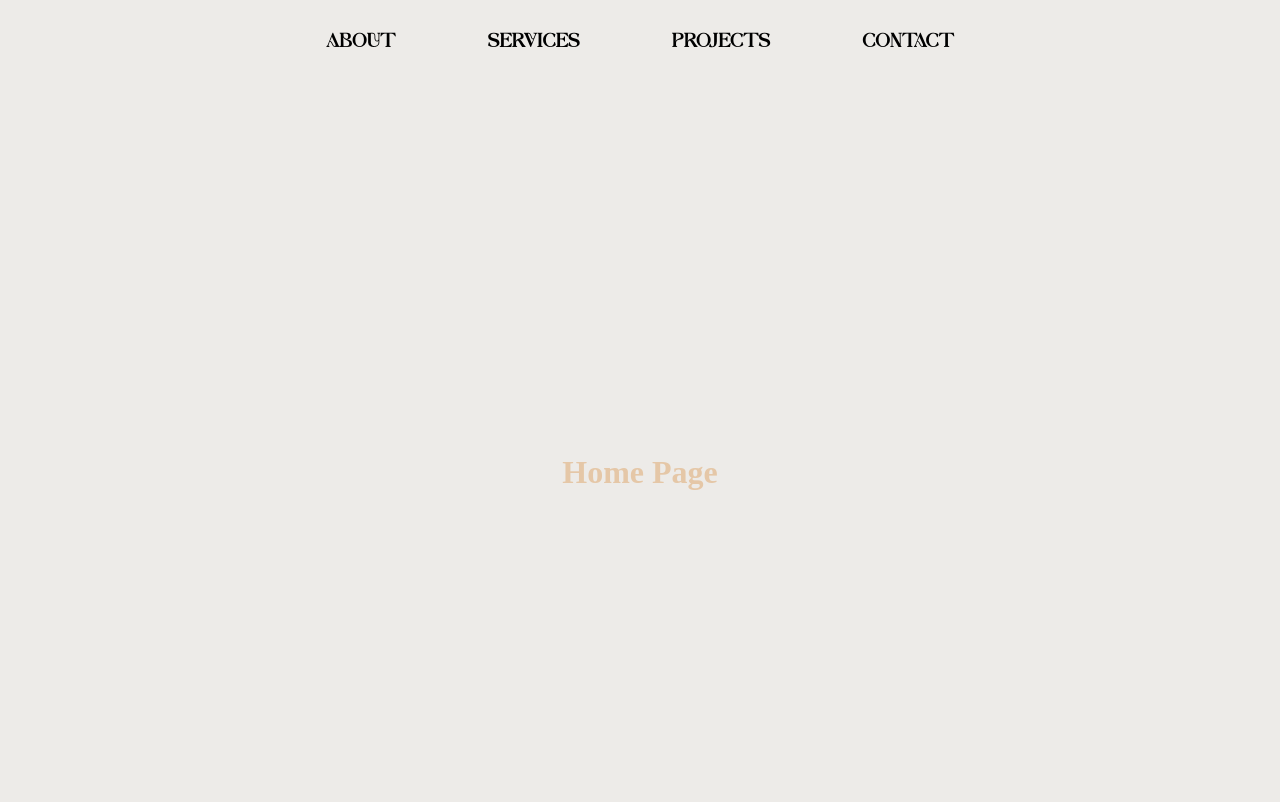
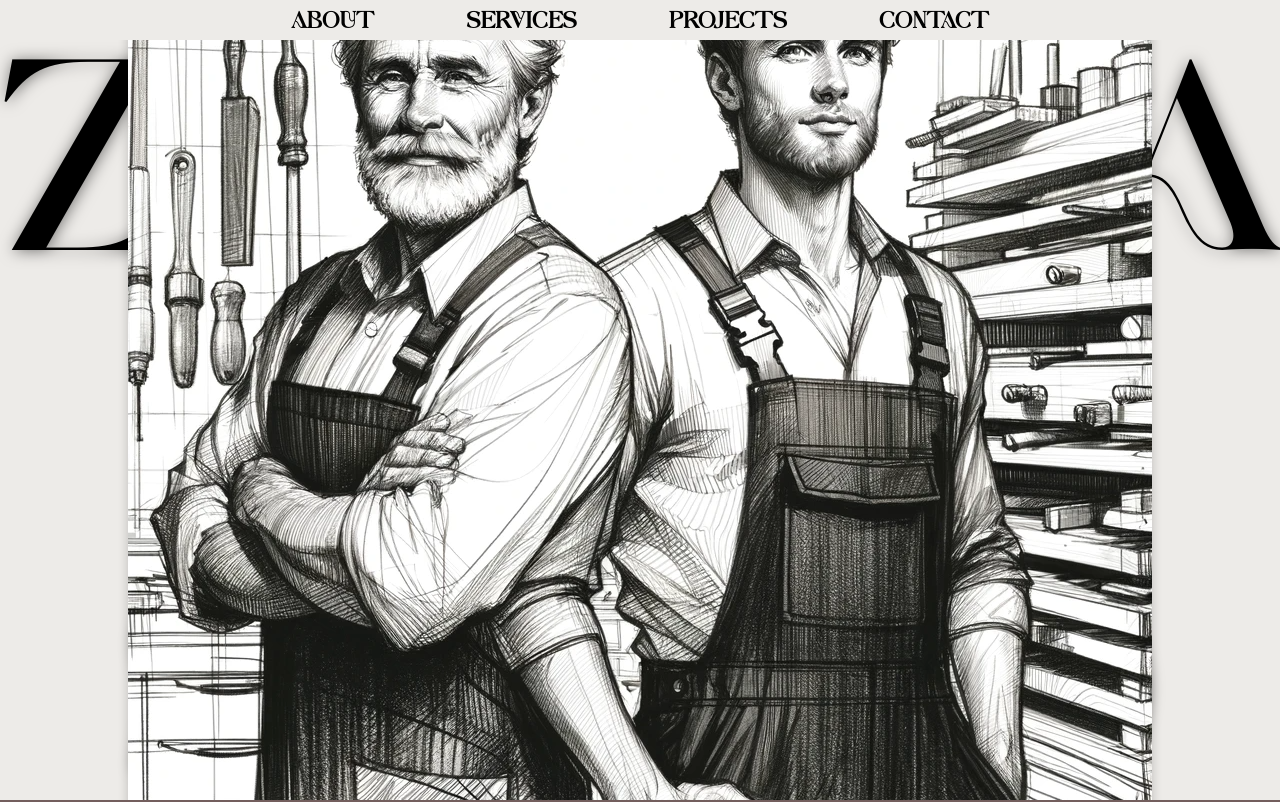
Before and after one commit to blorty/zabotta, a React (Create React App) app: page / in a window 1280 px wide. Shown: the top 802 px of the page. Built offline with nearby package versions, Linux system fonts and the light colour scheme.

Commit message:
animations

```diff
--- a/src/App.js
+++ b/src/App.js
@@ -7,9 +7,9 @@ import './App.css';
 
 import { mainTheme } from './CustomColors';
 
-import NavbarRender from './components/NavbarRender';
-import HomeRender from './components/HomeRender';
-import FooterRender from './components/FooterRender';
+import NavbarRender from './components/Navbar';
+import HomeRender from './components/Home';
+import FooterRender from './components/Footer';
 
 const Container = styled.div`
   background: ${({ theme }) => theme.bgDune};
--- a/src/components/FooterRender.js
+++ b/src/components/Footer.js
@@ -110,7 +110,7 @@ const FooterRender = () => {
     return (
         <FooterContainer>
             <FooterWrapper>
-                <Logo>Logo</Logo>
+                {/* <Logo>Logo</Logo> */}
                 <Footer as={motion.div} variants={footerVariants} initial="hidden" animate="visible">
                     <FooterLink as={motion.a} variants={linkVariants} href="/about" whileHover={{ scale: 1.25 }}>About</FooterLink>
                     <FooterLink as={motion.a} variants={linkVariants} href="/services" whileHover={{ scale: 1.25 }}>Services</FooterLink>
--- /dev/null
+++ b/src/components/Home.js
@@ -0,0 +1,187 @@
+import React, { useEffect, useState } from 'react';
+import styled from 'styled-components';
+import { motion } from 'framer-motion';
+
+import Headshot from '../Images/HS2.png';
+
+// Page container
+const HomeContainer = styled(motion.div)`
+    position: relative;
+    display: flex;
+    flex-direction: column;
+    align-items: center;
+    justify-content: center;
+    background-color: ${({ theme }) => theme.bgStone};
+    height: calc(100vh - 40px); // Subtracting the top and bottom padding
+    overflow: hidden; // Prevents any child content from causing overflow
+`;
+
+// Section container
+const Section = styled(motion.section)`
+    padding: 50px 0;
+    display: flex;
+    flex-direction: column;
+    align-items: center;
+    background-color: ${({ theme }) => theme.bgStone};
+`;
+
+// Header text container
+const HeaderTextContainer = styled(motion.div)` // Changed to motion.div
+    font-family: 'TitleFont', sans-serif;
+    position: absolute;
+    top: -50px; // Adjust as necessary
+    left: 0;
+    right: 0;
+    display: flex;
+    align-items: center;
+    justify-content: center;
+    z-index: 1; // Ensure this is below the image z-index
+    color: black; // Text color
+    font-size: 14em; // This font size is very large; you might want to reduce it
+    padding: 10px 10px; // Add some padding
+    cursor: default; // Prevent the cursor from changing to a text selection cursor
+    user-select: none; // Prevent text selection
+    overflow: hidden; // Added to prevent overflow issues
+    text-shadow: 1px 1px 15px rgba(0,0,0,0.5); // Adjust color and opacity as needed
+
+`;
+
+// Header Footer container
+const HeaderFooterContainer = styled(motion.div)`
+    font-family: 'TitleFont', sans-serif;
+    position: absolute;
+    bottom: -50px; // Positioned at the bottom of the HomeContainer
+    left: 0;
+    right: 0;
+    display: flex;
+    align-items: center;
+    justify-content: center;
+    z-index: 1; // Make sure it's above the background but below other elements if necessary
+    color: black; // Text color
+    font-size: 14em; // This font size is very large; you might want to reduce it
+    padding: 10px 10px; // Add some padding
+    cursor: default; // Prevent the cursor from changing to a text selection cursor
+    user-select: none; // Prevent text selection
+    overflow: hidden; // Added to prevent overflow issues
+    text-shadow: 1px 1px 15px rgba(0,0,0,0.5); // Adjust color and opacity as needed
+`;
+
+// Headshot container
+const HeadshotContainer = styled.div`
+    position: relative;
+    width: 100%;
+    height: auto;
+    overflow: hidden;
+    z-index: 2;
+    box-shadow: 0 0 10px 0 rgba(0, 0, 0, 0.2);
+`;
+
+
+
+// Header text animation variants
+const headerTextVariants = {
+    hidden: { x: '100vw', opacity: 0 },
+    visible: {
+        x: 0,
+        opacity: 1,
+        transition: { type: 'spring', stiffness: 100, damping: 15, duration: 0.3 },
+    },
+};
+
+const headerFooterVariants = {
+    hidden: { x: '-100vw', opacity: 0 },
+    visible: {
+        x: 0,
+        opacity: 1,
+        transition: { type: 'spring', stiffness: 100, damping: 15, duration: 0.3 },
+    },
+};
+
+
+const headshotVariants = {
+    hidden: {
+      y: '-100vh', // Start below the screen
+      scale: 5, // Start scaled down
+      opacity: 0, // Start invisible
+    },
+    visible: {
+      y: 0, // End at its original position
+      scale: 1, // Scale up to full size
+      opacity: 1, // Fade in
+        transition: {
+            type: 'spring',
+            stiffness: 120,
+            damping: 20,
+            delay: 0.35, // Delay the start to ensure it comes after the preloader
+        },
+    },
+};
+
+
+// HomePage component
+const HomePage = () => {
+    const [showHeadshot, setShowHeadshot] = useState(false);
+    const [showHeaderText, setShowHeaderText] = useState(false);
+    const [showHeaderFooter, setShowHeaderFooter] = useState(false);
+
+    useEffect(() => {
+    // Start the headshot animation
+    const headshotTimer = setTimeout(() => {
+        setShowHeadshot(true);
+    }, 1000);
+
+    // Start the header text animation after a delay
+    const headerTextTimer = setTimeout(() => {
+        setShowHeaderText(true);
+    }, 1500); // Delay until the headshot has finished its entrance
+
+    // Start the header footer animation after a delay
+    const headerFooterTimer = setTimeout(() => {
+        setShowHeaderFooter(true);
+    }, 1500); // Delay until the headshot has finished its entrance
+
+    return () => {
+        clearTimeout(headshotTimer);
+        clearTimeout(headerTextTimer);
+        clearTimeout(headerFooterTimer);
+        };
+    }, []);
+
+    return (
+    <HomeContainer>
+        <Section>
+        {showHeadshot && (
+            <HeadshotContainer>
+            <motion.img
+                src={Headshot}
+                alt="Headshot"
+                variants={headshotVariants}
+                initial="hidden"
+                animate="visible"
+            />
+            </HeadshotContainer>
+        )}
+        {showHeaderText && (
+            <HeaderTextContainer
+                variants={headerTextVariants}
+                initial="hidden"
+                animate="visible"
+            >
+            ZABOTTA
+            </HeaderTextContainer>
+        )}
+        {showHeaderFooter && (
+            <HeaderFooterContainer
+                variants={headerFooterVariants}
+                initial="hidden"
+                animate="visible"
+            >
+                STUDIO
+            </HeaderFooterContainer>
+        )}
+        </Section>
+    </HomeContainer>
+    );
+};
+
+export default HomePage;
--- a/src/components/HomeRender.js
+++ /dev/null
@@ -1,44 +0,0 @@
-import React from 'react';
-import styled from 'styled-components';
-import { motion } from 'framer-motion';
-
-const HomePage = () => {
-    return (
-        <div>
-            <HomeContainer>
-                <Section>
-                    <Heading>Home Page</Heading>
-                </Section>
-            </HomeContainer>
-        </div>
-    );
-};
-
-export default HomePage;
-
-
-// Page container
-export const HomeContainer = styled(motion.div)`
-    display: flex;
-    flex-direction: column;
-    align-items: center;
-    justify-content: center;
-    background-color: ${({ theme }) => theme.bgStone};
-    height: 100vh; /* Updated from 100% to 100vh */
-`;
-
-// Section container
-export const Section = styled(motion.section)`
-    padding: 50px 0;
-    display: flex;
-    flex-direction: column;
-    align-items: center;
-    background-color: ${({ theme }) => theme.bgStone};
-`;
-
-// Heading
-export const Heading = styled.h2`
-    color: ${({ theme }) => theme.bgGrassLightest};
-    font-size: 2rem;
-    margin-bottom: 1rem;
-`;
--- a/src/components/NavbarRender.js
+++ b/src/components/Navbar.js
@@ -8,7 +8,7 @@ const NavStyled = styled.div`
     background-color: ${({theme}) => theme.bgStone};
     backdrop-filter: blur(10px);
     background-shadow: 0 0 10px 0 rgba(0, 0, 0, 0.2);
-    height: 80px;
+    height: 40px;
     display: flex;
     align-items: center;
     justify-content: center;
@@ -24,7 +24,7 @@ const NavContainer = styled.div`
     display: flex;
     justify-content: center;
     align-items: center;
-    height: 60px;
+    height: 40px;
     width: 100%;
     padding: 0 24px;
     max-width: 1200px;
@@ -65,6 +65,7 @@ const NavLink = styled(motion.a)`
     padding: 0 30px;
     height: 100%;
     cursor: pointer;
+    font-size: 1.2rem;
     font-weight: bold; // Make the font bold
     transition: color 0.2s ease-in-out;
 
--- a/src/components/Preloader.js
+++ b/src/components/Preloader.js
@@ -114,7 +114,7 @@ const AnimatedTitle = ({ title }) => {
 // Page container variants
 const containerVariants = {
     initial: {
-        y: '100vh', // Start above the screen
+        y: '240vh', // Start above the screen
         opacity: 0
     },
     animate: {
@@ -122,11 +122,11 @@ const containerVariants = {
         opacity: 1,
         transition: {
             ease: "easeOut",
-            duration: 0.5
+            duration: 0.7
         }
     },
     exit: {
-        y: '-100vh', // Move up and out of the screen
+        y: '-200vh', // Move up and out of the screen
         opacity: 0,
         transition: {
             ease: "easeOut",
```
Also changed, not shown: src/Images/HS.png (added), src/Images/HS2.png (added).
